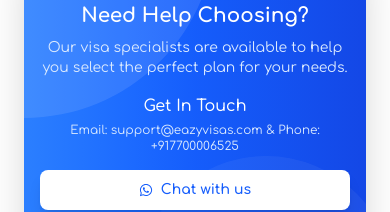
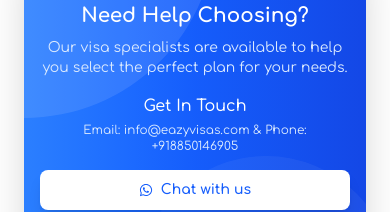
Before and after one commit to AneeVerse/Eazy_Visa, a Next.js app: page /dummy-flight/visa-ads in a window 390 px wide. Shown: the part 7000-7212 px from the top of the page. Built offline with nearby package versions, Linux system fonts and the light colour scheme.

Commit message:
Update contact information on DummyFlightBookingsAdsPage to reflect new email and phone number. Adjust WhatsApp and telephone links accordingly for improved user communication.

```diff
--- a/src/app/(home)/dummy-flight/visa-ads/page.js
+++ b/src/app/(home)/dummy-flight/visa-ads/page.js
@@ -679,12 +679,12 @@
 
                  <div className="mb-4">
                    <p className="text-white font-medium text-base sm:text-lg mb-1">Get In Touch</p>
-                   <p className="text-blue-100 text-xs sm:text-sm lg:text-base">Email: support@eazyvisas.com & Phone: +917700006525</p>
+                   <p className="text-blue-100 text-xs sm:text-sm lg:text-base">Email: info@eazyvisas.com & Phone: +918850146905</p>
                  </div>
 
                  <div className="flex flex-col sm:flex-row gap-3 justify-center lg:justify-start">
                    <a
-                     href="https://wa.me/917700006525"
+                     href="https://wa.me/918850146905"
                      target="_blank"
                      rel="noopener noreferrer"
                      className="inline-flex items-center justify-center px-5 py-2.5 bg-white text-blue-600 font-semibold rounded-lg hover:bg-blue-50 transition-all duration-300 shadow-lg text-sm lg:text-base"
@@ -693,7 +693,7 @@
                      Chat with us
                    </a>
                    <a
-                     href="tel:+917700006525"
+                     href="tel:+918850146905"
                      className="inline-flex items-center justify-center px-5 py-2.5 bg-blue-700 text-white font-semibold rounded-lg hover:bg-blue-800 transition-all duration-300 border-2 border-white shadow-lg text-sm lg:text-base"
                    >
                      <FaPhoneAlt className="mr-2" />
```
